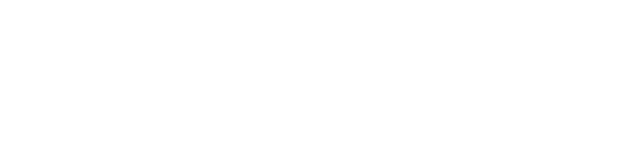
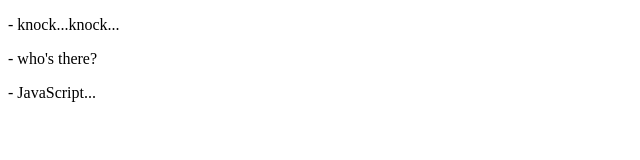
Before and after one commit to Elijah-Vakulenko/goit-js-hw-01, a plain HTML site: page index.html in a window 1280 px wide. Shown: the whole page, without its empty margins (0-640 px from the left). Drawn offline with Linux system fonts and the light colour scheme.

Commit message:
the page is not empty
title added
text added to index.html

```diff
--- a/index.html
+++ b/index.html
@@ -3,10 +3,14 @@
   <head>
     <meta charset="UTF-8" />
     <meta name="viewport" content="width=device-width, initial-scale=1.0" />
-    <title>Document</title>
+    <title>JavaScript is awesome!</title>
     <script src="./js/task-1.js" defer></script>
     <script src="./js/task-2.js" defer></script>
     <script src="./js/task-3.js" defer></script>
   </head>
-  <body></body>
+  <body>
+    <p>- knock...knock...</p>
+    <p>- who's there?</p>
+    <p>- JavaScript...</p>
+  </body>
 </html>
```
